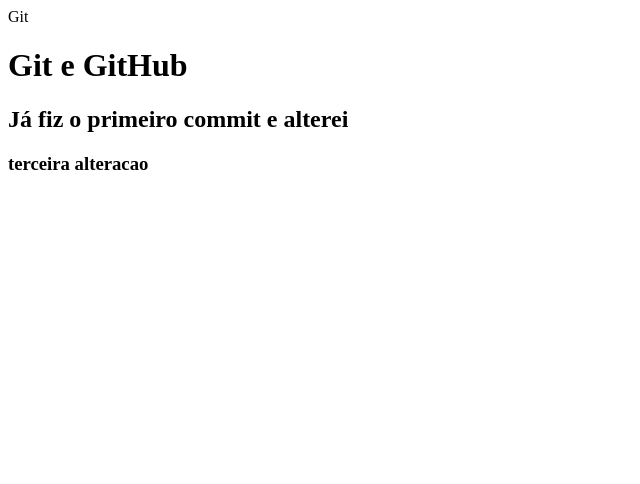
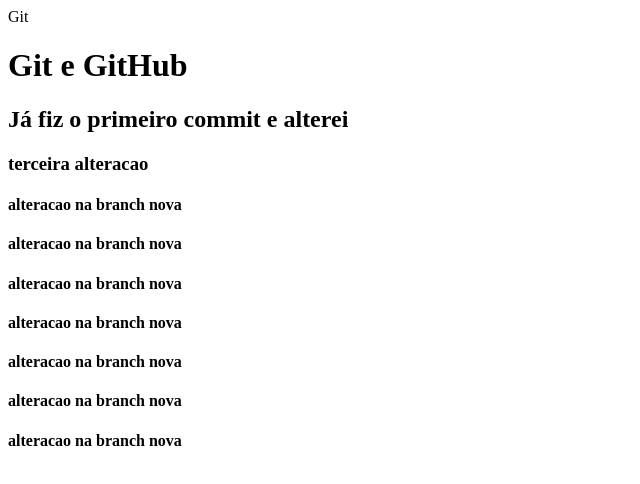
Before and after one commit to joaocarlospinto/git, a plain HTML site: page index.html in a window 1280 px wide. Shown: the whole page, without its empty margins (0-640 px from the left). Drawn offline with Linux system fonts and the light colour scheme.

Commit message:
alteracao nova branch

```diff
--- a/index.html
+++ b/index.html
@@ -4,5 +4,12 @@
         <h1>Git e GitHub</h1>
         <h2>Já fiz o primeiro commit e alterei</h2>
         <h3>terceira alteracao</h3>
+        <h4>alteracao na branch nova</h4>
+        <h4>alteracao na branch nova</h4>
+        <h4>alteracao na branch nova</h4>
+        <h4>alteracao na branch nova</h4>
+        <h4>alteracao na branch nova</h4>
+        <h4>alteracao na branch nova</h4>
+        <h4>alteracao na branch nova</h4>
     </body>
 </html>
```
